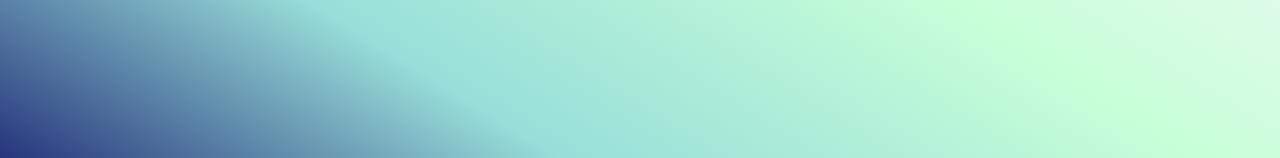
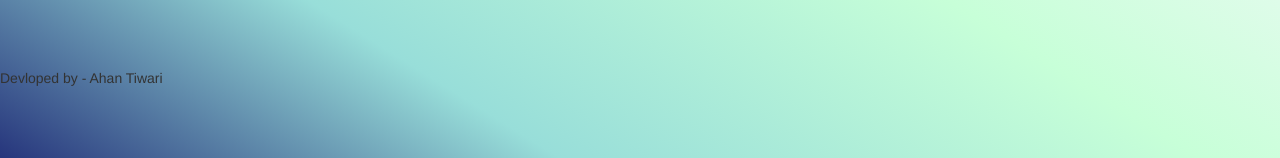
Before and after one commit to clintev1/Kwitter, a plain HTML site: page kwitter_page.html in a window 1280 px wide. Shown: the part 192-350 px from the top of the page. Drawn offline with nearby package versions, Linux system fonts and the light colour scheme; no server answers; a web font is replaced by a local one.

Commit message:
Update kwitter_page.html

```diff
--- a/kwitter_page.html
+++ b/kwitter_page.html
@@ -44,6 +44,10 @@
 	</div>
 </center>
 
+<div class="copy_right_footer">
+  Devloped by - Ahan Tiwari
+</div>
+
 <script src="kwitter_page.js"></script>
 </body>
 </html>
```
